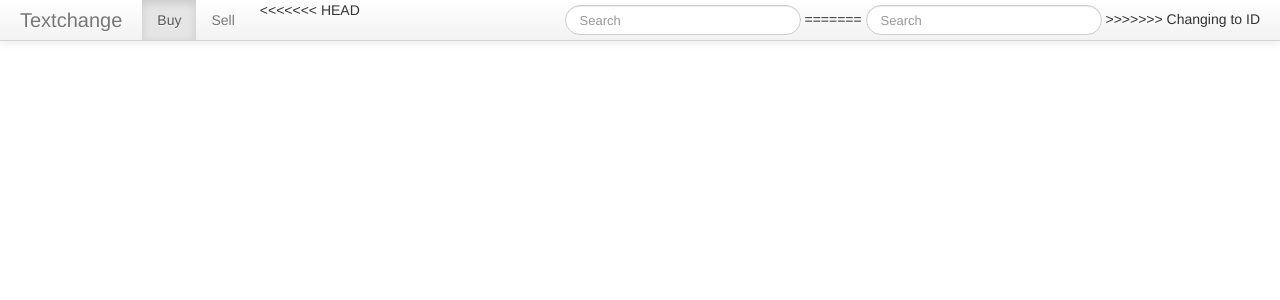
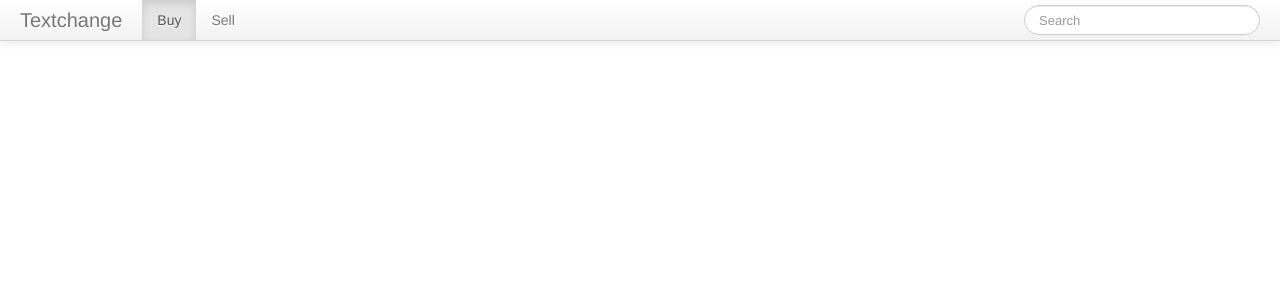
Before and after one commit to maxlesser/textchange, a Python web app: template templates/home.html in a window 1280 px wide. Shown: the top 300 px of the page. Run offline with Jinja, Linux system fonts and the light colour scheme; the template is opened without the code that fills it, so the values that code supplies are empty; some libraries are stand-ins or nearby versions.

Commit message:
Revert "Changing to ID"
This reverts commit 733c02ac9b243e4c33f196e5dcf39ca9b2d054fc.

```diff
--- a/templates/home.html
+++ b/templates/home.html
@@ -23,13 +23,8 @@
 				      <li class="active"><a href="#">Buy</a></li>
 				      <li><a href="#">Sell</a></li>
 				    </ul>
-<<<<<<< HEAD
 				<form class="navbar-search pull-right" action="javascript:search()">
   					<input id="search" type="text" class="search-query" placeholder="Search" >
-=======
-				<form class="navbar-search pull-right">
-  					<input id = "search" type="text" class="search-query" placeholder="Search">
->>>>>>> Changing to ID
 				</form>
 			</div>
  		</div>
```
